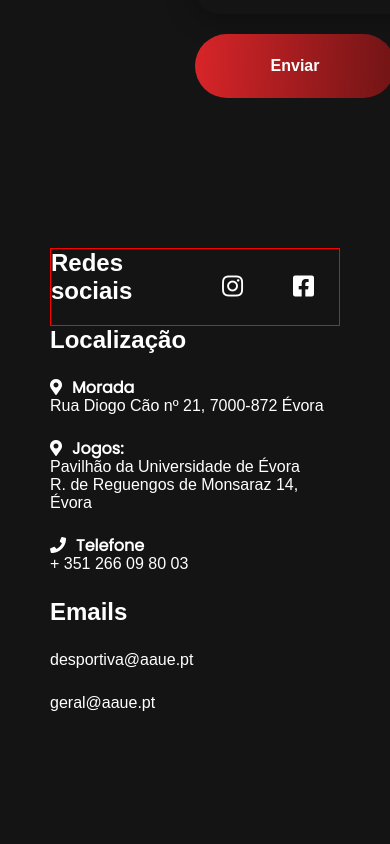
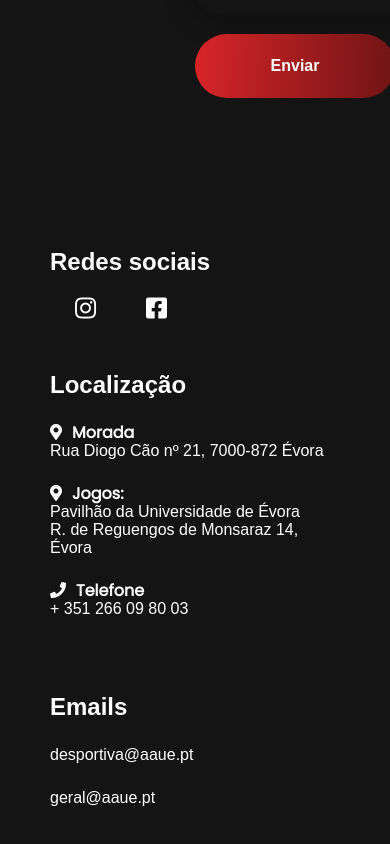
Before and after one commit to MrValraven/torneioreitor, a React (Vite) app: page /contactos in a window 390 px wide. Shown: the part 753-1597 px from the top of the page. Built offline with nearby package versions, Linux system fonts and the light colour scheme; a web font is replaced by a local one.

Commit message:
added footer responsiveness

```diff
--- a/src/components/footer/styles.scss
+++ b/src/components/footer/styles.scss
@@ -46,14 +46,17 @@ a {
   }
 }
 
-@media (max-width: 700px) {
+@media (max-width: 780px) {
   footer {
     flex-direction: column;
 
     .socials {
-      display: flex;
-      justify-content: space-around;
-      border: 1px solid red;
+      flex-direction: row;
+      margin-bottom: 50px;
+    }
+
+    .localizacao {
+      margin-bottom: 50px;
     }
   }
 }
```
